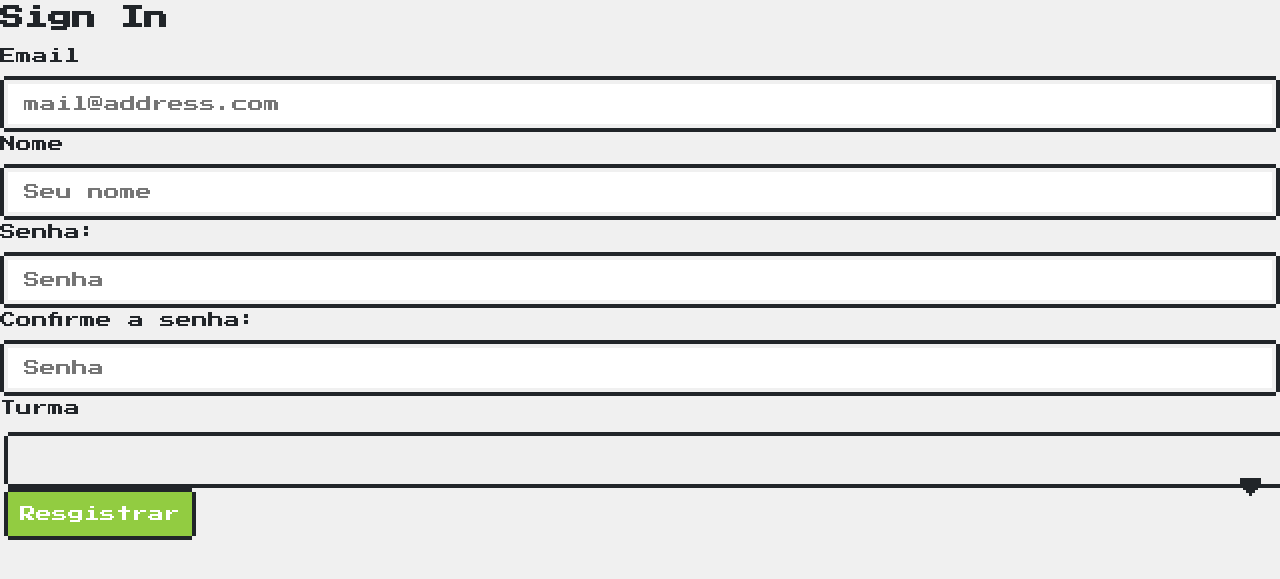
After one commit to luisaraujoc/Horse-Trivia, a PHP site: page /register.php in a window 1280 px wide. The commit adds this page. Shown: the top 579 px of the page. Run offline with PHP 8.4, Linux system fonts and the light colour scheme; lists and menus that the app fills with data are empty; some libraries are stand-ins or nearby versions.

Commit message:
o choro passou a ser um objetivo

```diff
--- /dev/null
+++ b/register.php
@@ -0,0 +1,78 @@
+<?php
+
+
+include 'sys/dll.php';
+include 'sys/conx.php';
+
+
+
+?>
+    <!DOCTYPE html>
+    <html lang="en">
+
+    <head>
+        <meta http-equiv="content-type" content="text/html; charset=UTF-8">
+        <meta name="viewport" content="width=device-width, initial-scale=1.0">
+        <!-- LINKs -->
+        <link href="https://fonts.googleapis.com/css?family=Press+Start+2P" rel="stylesheet">
+        <link rel="stylesheet" href="./node_modules/nes.css/css/nes.min.css">
+        <!-- <link rel="stylesheet" href="node_modules/nes.css/css/nes.css"> -->
+        <link rel="stylesheet" href="css/style.css">
+    </head>
+
+    <body class="align">
+
+        <div class="login">
+
+            <header class="login__header">
+                <h2>Sign In</h2>
+            </header>
+
+            <form action="resgister.php" class="login__form" method="POST">
+
+                <div>
+                    <label for="email">Email</label>
+                    <input type="email" id="email" name="email" placeholder="mail@address.com" class='nes-input'>
+                </div>
+
+
+                <div>
+                    <label for="email">Nome</label>
+                    <input type="Text" id="name" name="name" placeholder="Seu nome" class='nes-input'>
+                </div>
+
+                <div>
+                    <label for="password">Senha:</label>
+                    <input type="password" id="password" name="password" placeholder="Senha" class='nes-input'>
+                </div>
+                <div>
+                    <label for="password">Confirme a senha:</label>
+                    <input type="password" id="password" name="password" placeholder="Senha" class='nes-input'>
+                </div>
+
+
+                <div>
+                    <label for="turma">Turma</label>
+                    <div class="nes-select">
+                        <select id="turma" name="turma" placeholder="Selecione..." class='nes-select default_select'>
+                    </div>
+                </div>
+
+                <div class="btn-div">
+                    <?php
+                    echo"<input class='nes-btn is-success' name='btn-register' type='submit' value='Resgistrar'>"
+                    ?>
+                </div>
+                    <?php
+
+
+
+
+                    ?>
+            </form>
+
+        </div>
+
+    </body>
+
+    </html>
--- a/sys/dll.php
+++ b/sys/dll.php
@@ -11,6 +11,12 @@ function banco($server, $user, $password, $db, $consulta)
     return $resultado;
 }
 
+function registrar($server, $user, $password, $db, $query)
+{
+
+    banco($server, $user, $password, $db, $query);
+}
+
 function selec_perg($server, $user, $password, $db){
     $query = "SELECT * FROM `perguntas`;";
     $result = banco($server, $user, $password, $db, $query);
@@ -18,7 +24,7 @@ function selec_perg($server, $user, $password, $db){
 
     while ($row = $result->fetch_assoc()){
         $p['ID'][$i] = $row['ID'];
-        $p['Pergunta'][$i] = $row['pergunta'];
+        $p['Pergunta'][$i] = $row['Pergunta'];
         $p['ID_dificuldade'][$i] = $row['ID_dificuldade'];
         $p['ID_Assunto'][$i] = $row['ID_Assunto'];
         $i++;
@@ -28,21 +34,32 @@ function selec_perg($server, $user, $password, $db){
     json_encode($p);
 }
 
-function selec_opc($server, $user, $password, $db) {
-    $p = selec_perg($server, $user, $password, $db);
-    $query = "SELECT * FROM `alternativas` WHERE `ID_pergunta` = ".$p['id'].";";
-    $result = banco($server, $user, $password, $db, $query);
+
+function selec_opc($server, $user, $password, $db){
     $i = 0;
 
+
+
+    // Query
+    $query = "SELECT * FROM alternativas WHERE ID_pergunta = ?;";
+    $result = banco($server, $user, $password, $db, $query);
+
+
+    // While
     while ($row = $result->fetch_assoc()){
         $opc['ID'][$i] = $row['ID'];
         $opc['alternativa'][$i] = $row['Alternativa'];
         $opc['right'][$i] = $row['right'];
+        $opc['ID_pergunta'][$i] = $row['ID_pergunta'];
 
         $i++;
     };
 
-    return $opc;
+    return $opc['alternativa'];
     json_encode($opc);
 
-};
+}
+
+
+
+?>
```
